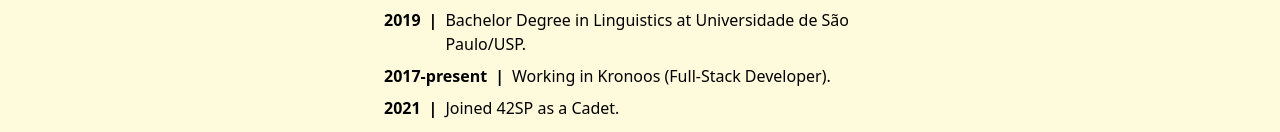
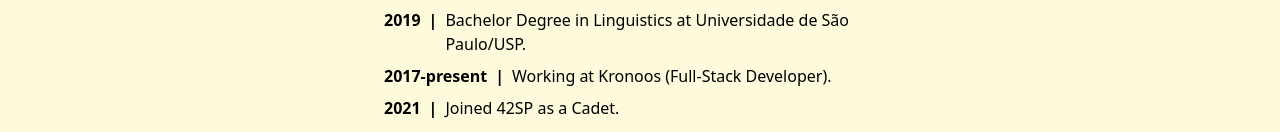
Before and after one commit to julioakira/akira-homepage-react, a Next.js app: page / in a window 1280 px wide. Shown: the part 658-790 px from the top of the page. Built offline with nearby package versions, Linux system fonts and the light colour scheme.

Commit message:
small adjusts

```diff
--- a/src/components/About/Bio.jsx
+++ b/src/components/About/Bio.jsx
@@ -17,7 +17,7 @@
           },
           {
             lead: '2017-present',
-            text: 'Working in Kronoos (Full-Stack Developer).'
+            text: 'Working at Kronoos (Full-Stack Developer).'
           },
           {
             lead: '2021',
--- a/src/components/Navbar/ThemeSwitcher.tsx
+++ b/src/components/Navbar/ThemeSwitcher.tsx
@@ -24,7 +24,7 @@
     <motion.button
       whileHover={{ scale: 1.1 }}
       whileTap={{ scale: 0.9 }}
-      className={`rounded-lg p-5  ${
+      className={`rounded-lg p-4  ${
         theme === "light" ? "bg-purple-400" : "bg-orange-400"
       } ${props.className}`}
       onClick={changeTheme}
```
